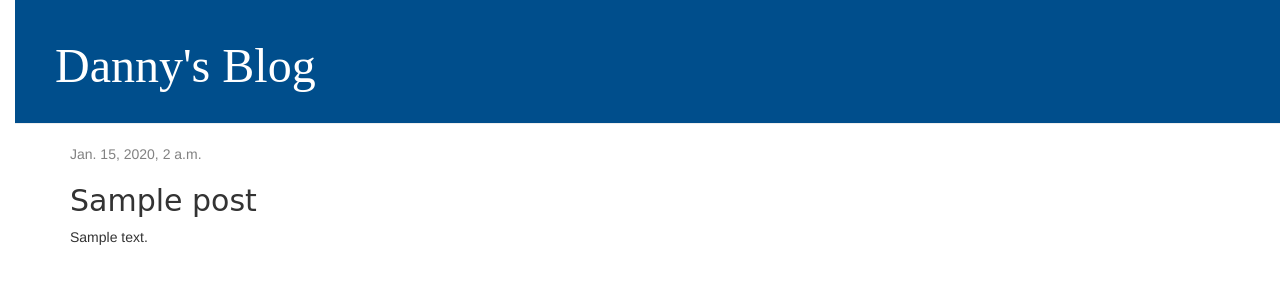
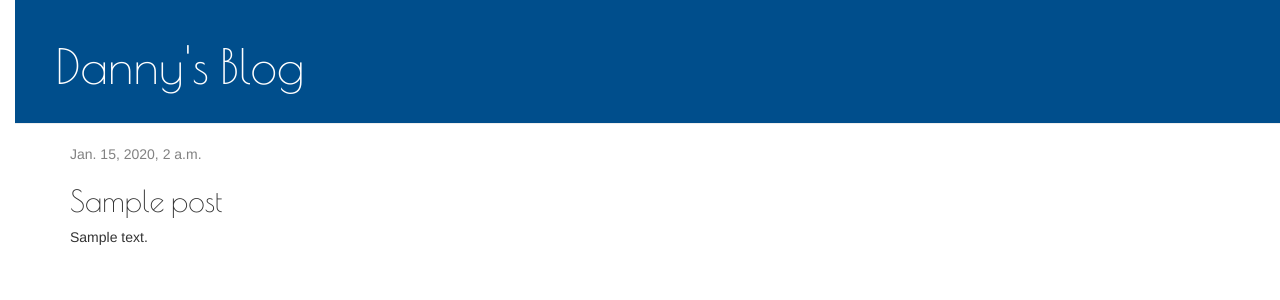
Before and after one commit to dannydiaz89/my-first-blog, a Django app: page /post/1/ in a window 1280 px wide. Shown: the top 300 px of the page. Run offline with Django 3.2, Linux system fonts and the light colour scheme; tables that the repository leaves empty hold one stand-in row (values such as "Sample post"); some libraries are stand-ins or nearby versions.

Commit message:
Updated fonts.

```diff
--- a/blog/templates/blog/base.html
+++ b/blog/templates/blog/base.html
@@ -5,7 +5,7 @@
         <link rel="stylesheet" href="//maxcdn.bootstrapcdn.com/bootstrap/3.2.0/css/bootstrap.min.css">
         <link rel="stylesheet" href="//maxcdn.bootstrapcdn.com/bootstrap/3.2.0/css/bootstrap-theme.min.css">
         <link rel="stylesheet" href="{% static 'css/blog.css' %}">
-        <link href="https://fonts.googleapis.com/css?family=Abril+Fatface&display=swap" rel="stylesheet" type="text/css">
+        <link href="https://fonts.googleapis.com/css?family=Poiret+One&display=swap" rel="stylesheet" type="text/css">
     </head>
     <body>
         <div class="page-header">
```
